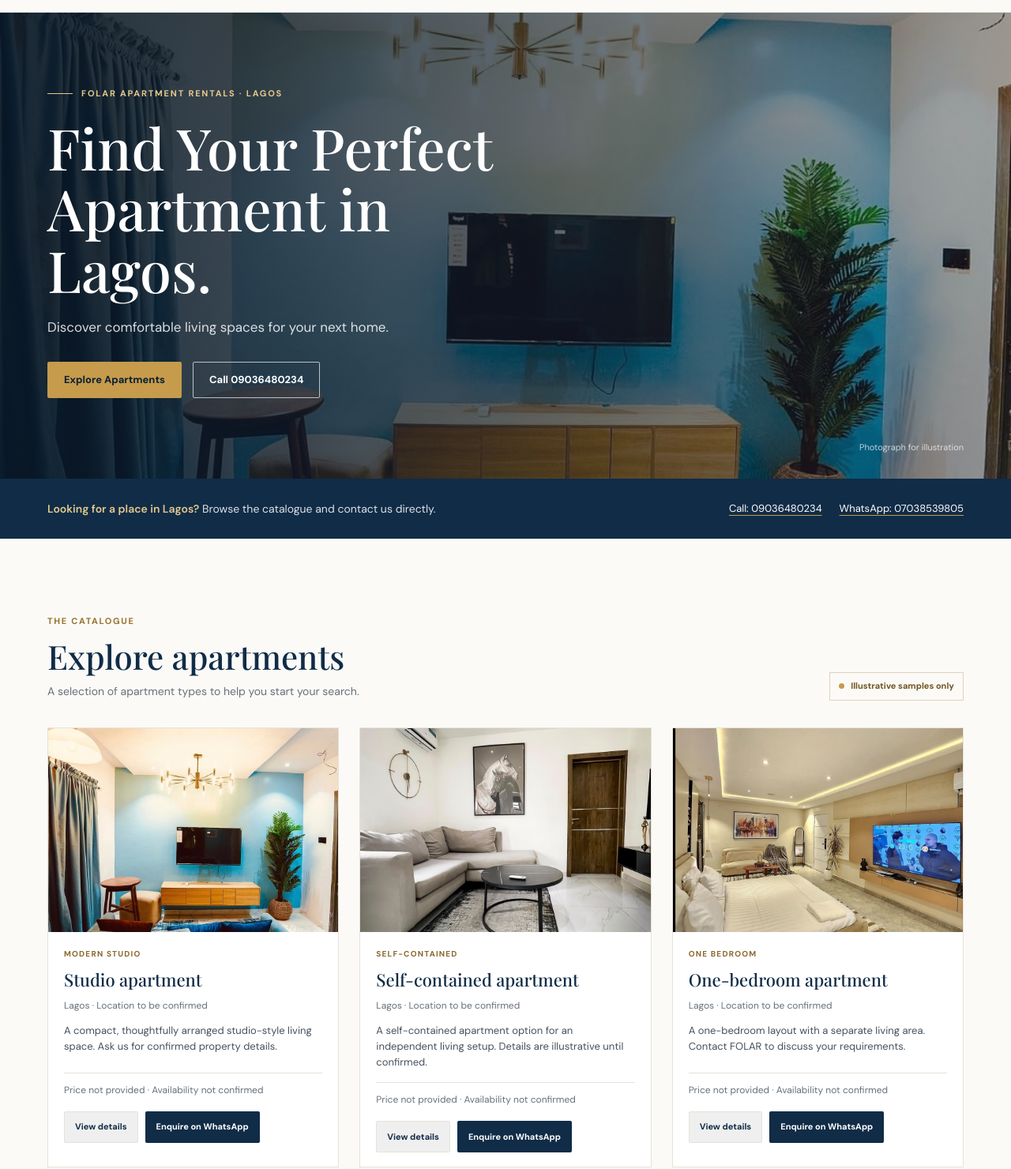
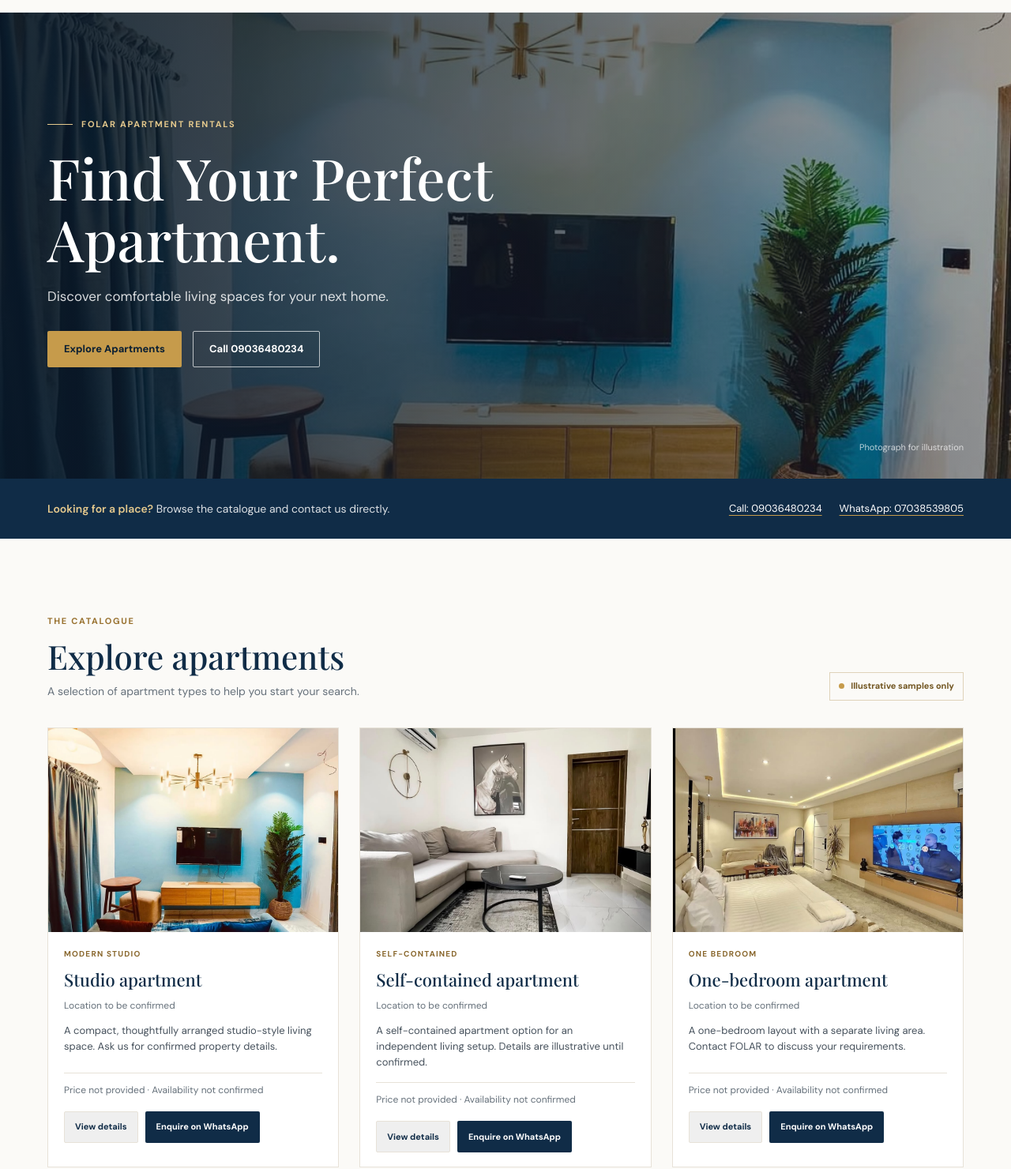
Before and after one commit to folarin2001/folar-apartment-rentals, a plain HTML site: page APARTMENT.html in a window 1280 px wide. Shown: the part 71-1551 px from the top of the page at 79% size. Drawn offline with nearby package versions, Linux system fonts and the light colour scheme.

Commit message:
Generalize apartment website locations

```diff
--- a/APARTMENT.html
+++ b/APARTMENT.html
@@ -4,8 +4,8 @@
   <meta charset="utf-8">
   <meta name="viewport" content="width=device-width, initial-scale=1">
   <meta name="theme-color" content="#102c47">
-  <meta name="description" content="Explore apartment options in Lagos with FOLAR Apartment Rentals. Contact us by phone or WhatsApp.">
-  <title>FOLAR Apartment Rentals | Lagos</title>
+  <meta name="description" content="Explore apartment options with FOLAR Apartment Rentals. Contact us by phone or WhatsApp.">
+  <title>FOLAR Apartment Rentals</title>
   <link rel="preconnect" href="https://fonts.googleapis.com">
   <link rel="preconnect" href="https://fonts.gstatic.com" crossorigin>
   <link href="https://fonts.googleapis.com/css2?family=DM+Sans:wght@400;500;600;700&family=Playfair+Display:wght@500;600;700&display=swap" rel="stylesheet">
@@ -188,7 +188,7 @@
         <a href="#about">About Us</a>
         <a href="#contact">Contact</a>
       </nav>
-          <a class="header-cta" data-general-whatsapp href="https://wa.me/2347038539805?text=Hello%20FOLAR%20Apartment%20Rentals%2C%20I%20saw%20your%20website%20and%20would%20like%20to%20enquire%20about%20your%20available%20apartments%20in%20Lagos.">Chat on WhatsApp</a>
+          <a class="header-cta" data-general-whatsapp href="https://wa.me/2347038539805?text=Hello%20FOLAR%20Apartment%20Rentals%2C%20I%20saw%20your%20website%20and%20would%20like%20to%20enquire%20about%20available%20apartments.">Chat on WhatsApp</a>
     </div>
   </header>
 
@@ -196,8 +196,8 @@
     <section class="hero" id="home" aria-labelledby="hero-title">
       <img class="hero-image" src="images/hero.jpg.jpeg" alt="Bright living room with blue seating" fetchpriority="high">
       <div class="hero-content">
-        <p class="eyebrow">FOLAR Apartment Rentals · Lagos</p>
-        <h1 id="hero-title">Find Your Perfect Apartment in Lagos.</h1>
+        <p class="eyebrow">FOLAR Apartment Rentals</p>
+        <h1 id="hero-title">Find Your Perfect Apartment.</h1>
         <p class="hero-copy">Discover comfortable living spaces for your next home.</p>
         <div class="hero-actions">
           <a class="button button-gold" href="#apartments">Explore Apartments</a>
@@ -209,8 +209,8 @@
 
     <div class="intro-band">
       <div class="wrap intro-inner">
-        <p><strong>Looking for a place in Lagos?</strong> Browse the catalogue and contact us directly.</p>
-        <div class="intro-contact"><a data-contact-phone data-phone-prefix="Call: " href="tel:09036480234">Call: 09036480234</a><a data-general-whatsapp href="https://wa.me/2347038539805?text=Hello%20FOLAR%20Apartment%20Rentals%2C%20I%20saw%20your%20website%20and%20would%20like%20to%20enquire%20about%20your%20available%20apartments%20in%20Lagos.">WhatsApp: 07038539805</a></div>
+        <p><strong>Looking for a place?</strong> Browse the catalogue and contact us directly.</p>
+        <div class="intro-contact"><a data-contact-phone data-phone-prefix="Call: " href="tel:09036480234">Call: 09036480234</a><a data-general-whatsapp href="https://wa.me/2347038539805?text=Hello%20FOLAR%20Apartment%20Rentals%2C%20I%20saw%20your%20website%20and%20would%20like%20to%20enquire%20about%20available%20apartments.">WhatsApp: 07038539805</a></div>
       </div>
     </div>
 
@@ -231,7 +231,7 @@
         <div class="about-copy">
           <p class="section-kicker">A simpler search</p>
           <h2 id="about-title">Your next place starts with a conversation.</h2>
-          <p>FOLAR Apartment Rentals helps you explore apartment options in Lagos. Tell us what you are looking for and contact us directly by phone or WhatsApp.</p>
+          <p>FOLAR Apartment Rentals helps you explore apartment options in different locations. Tell us what you are looking for and contact us directly by phone or WhatsApp.</p>
           <div class="about-rule"></div>
           <ul class="about-points"><li>Browse apartment types</li><li>Ask us about options</li><li>Speak to us directly</li><li>Get details before deciding</li></ul>
         </div>
@@ -242,10 +242,10 @@
       <div class="wrap">
         <p class="section-kicker">Get in touch</p>
         <h2 id="contact-title">Let’s talk about your search.</h2>
-        <p class="section-subtitle">Contact FOLAR Apartment Rentals to ask about apartment options in Lagos.</p>
+        <p class="section-subtitle">Contact FOLAR Apartment Rentals to ask about apartment options.</p>
         <div class="contact-grid">
           <div class="contact-item"><div><span class="contact-label">Call us</span><a class="contact-number" data-contact-phone href="tel:09036480234">09036480234</a></div><a class="button button-quiet" data-phone-action href="tel:09036480234">Call now</a></div>
-          <div class="contact-item"><div><span class="contact-label">WhatsApp</span><a class="contact-number" data-general-whatsapp href="https://wa.me/2347038539805?text=Hello%20FOLAR%20Apartment%20Rentals%2C%20I%20saw%20your%20website%20and%20would%20like%20to%20enquire%20about%20your%20available%20apartments%20in%20Lagos.">07038539805</a></div><a class="button button-gold" data-general-whatsapp href="https://wa.me/2347038539805?text=Hello%20FOLAR%20Apartment%20Rentals%2C%20I%20saw%20your%20website%20and%20would%20like%20to%20enquire%20about%20your%20available%20apartments%20in%20Lagos.">Message us</a></div>
+          <div class="contact-item"><div><span class="contact-label">WhatsApp</span><a class="contact-number" data-general-whatsapp href="https://wa.me/2347038539805?text=Hello%20FOLAR%20Apartment%20Rentals%2C%20I%20saw%20your%20website%20and%20would%20like%20to%20enquire%20about%20available%20apartments.">07038539805</a></div><a class="button button-gold" data-general-whatsapp href="https://wa.me/2347038539805?text=Hello%20FOLAR%20Apartment%20Rentals%2C%20I%20saw%20your%20website%20and%20would%20like%20to%20enquire%20about%20available%20apartments.">Message us</a></div>
         </div>
       </div>
     </section>
@@ -256,10 +256,10 @@
       <div class="footer-main">
         <div class="footer-brand-block">
           <a class="brand" href="#home" aria-label="FOLAR Apartment Rentals home"><span class="brand-mark" aria-hidden="true"></span><span><span class="brand-name">FOLAR</span><span class="brand-caption">Apartment Rentals</span></span></a>
-          <p class="footer-about">Apartment rentals in Lagos, Nigeria. Get in touch to ask about available options.</p>
+          <p class="footer-about">Apartment rentals in different locations. Get in touch to ask about available options.</p>
         </div>
         <div><p class="footer-title">Explore</p><nav class="footer-links" aria-label="Footer navigation"><a href="#home">Home</a><a href="#apartments">Apartments</a><a href="#about">About Us</a><a href="#contact">Contact</a></nav></div>
-        <div><p class="footer-title">Contact</p><div class="footer-contact"><a data-contact-phone data-phone-prefix="Call: " href="tel:09036480234">Call: 09036480234</a><a data-general-whatsapp href="https://wa.me/2347038539805?text=Hello%20FOLAR%20Apartment%20Rentals%2C%20I%20saw%20your%20website%20and%20would%20like%20to%20enquire%20about%20your%20available%20apartments%20in%20Lagos.">WhatsApp: 07038539805</a></div></div>
+        <div><p class="footer-title">Contact</p><div class="footer-contact"><a data-contact-phone data-phone-prefix="Call: " href="tel:09036480234">Call: 09036480234</a><a data-general-whatsapp href="https://wa.me/2347038539805?text=Hello%20FOLAR%20Apartment%20Rentals%2C%20I%20saw%20your%20website%20and%20would%20like%20to%20enquire%20about%20available%20apartments.">WhatsApp: 07038539805</a></div></div>
       </div>
       <div class="copyright">© 2026 FOLAR Apartment Rentals. All rights reserved.</div>
     </div>
@@ -282,14 +282,14 @@
     // Update these values when the public website or contact details change.
     const CALL_NUMBER = "09036480234";
     const whatsappNumber = "2347038539805";
-    const generalMessage = "Hello FOLAR Apartment Rentals, I saw your website and would like to enquire about your available apartments in Lagos.";
+    const generalMessage = "Hello FOLAR Apartment Rentals, I saw your website and would like to enquire about available apartments.";
     // Replace these illustrative entries with confirmed property details and supplied photographs.
     const apartments = [
-      { type: "Modern studio", title: "Studio apartment", location: "Lagos · Location to be confirmed", description: "A compact, thoughtfully arranged studio-style living space. Ask us for confirmed property details.", image: "images/hero.jpg.jpeg", alt: "Bright living room with blue seating" },
-      { type: "Self-contained", title: "Self-contained apartment", location: "Lagos · Location to be confirmed", description: "A self-contained apartment option for an independent living setup. Details are illustrative until confirmed.", image: "images/about.jpg.jpeg", alt: "Furnished apartment living room" },
-      { type: "One bedroom", title: "One-bedroom apartment", location: "Lagos · Location to be confirmed", description: "A one-bedroom layout with a separate living area. Contact FOLAR to discuss your requirements.", image: "images/one%20bedroom.jpg.jpeg", alt: "Bedroom in a furnished apartment" },
-      { type: "Two bedroom", title: "Two-bedroom apartment", location: "Lagos · Location to be confirmed", description: "A two-bedroom apartment type for those needing extra room. Photograph and details are samples only.", image: "images/luxury.jpg..jpeg", alt: "Spacious apartment with a staircase and loft" },
-      { type: "Luxury living", title: "Luxury apartment", location: "Lagos · Location to be confirmed", description: "An example of a refined apartment style. No specific property, price, or availability is being advertised.", image: "images/luxury.jpg..jpeg", alt: "Spacious apartment with a staircase and loft" }
+      { type: "Modern studio", title: "Studio apartment", location: "Location to be confirmed", description: "A compact, thoughtfully arranged studio-style living space. Ask us for confirmed property details.", image: "images/hero.jpg.jpeg", alt: "Bright living room with blue seating" },
+      { type: "Self-contained", title: "Self-contained apartment", location: "Location to be confirmed", description: "A self-contained apartment option for an independent living setup. Details are illustrative until confirmed.", image: "images/about.jpg.jpeg", alt: "Furnished apartment living room" },
+      { type: "One bedroom", title: "One-bedroom apartment", location: "Location to be confirmed", description: "A one-bedroom layout with a separate living area. Contact FOLAR to discuss your requirements.", image: "images/one%20bedroom.jpg.jpeg", alt: "Bedroom in a furnished apartment" },
+      { type: "Two bedroom", title: "Two-bedroom apartment", location: "Location to be confirmed", description: "A two-bedroom apartment type for those needing extra room. Photograph and details are samples only.", image: "images/luxury.jpg..jpeg", alt: "Spacious apartment with a staircase and loft" },
+      { type: "Luxury living", title: "Luxury apartment", location: "Location to be confirmed", description: "An example of a refined apartment style. No specific property, price, or availability is being advertised.", image: "images/luxury.jpg..jpeg", alt: "Spacious apartment with a staircase and loft" }
     ];
 
     const whatsappLink = (message) => `https://wa.me/${whatsappNumber}?text=${encodeURIComponent(message)}`;
```
Also changed, not shown: index.html (+18 -18 lines).
